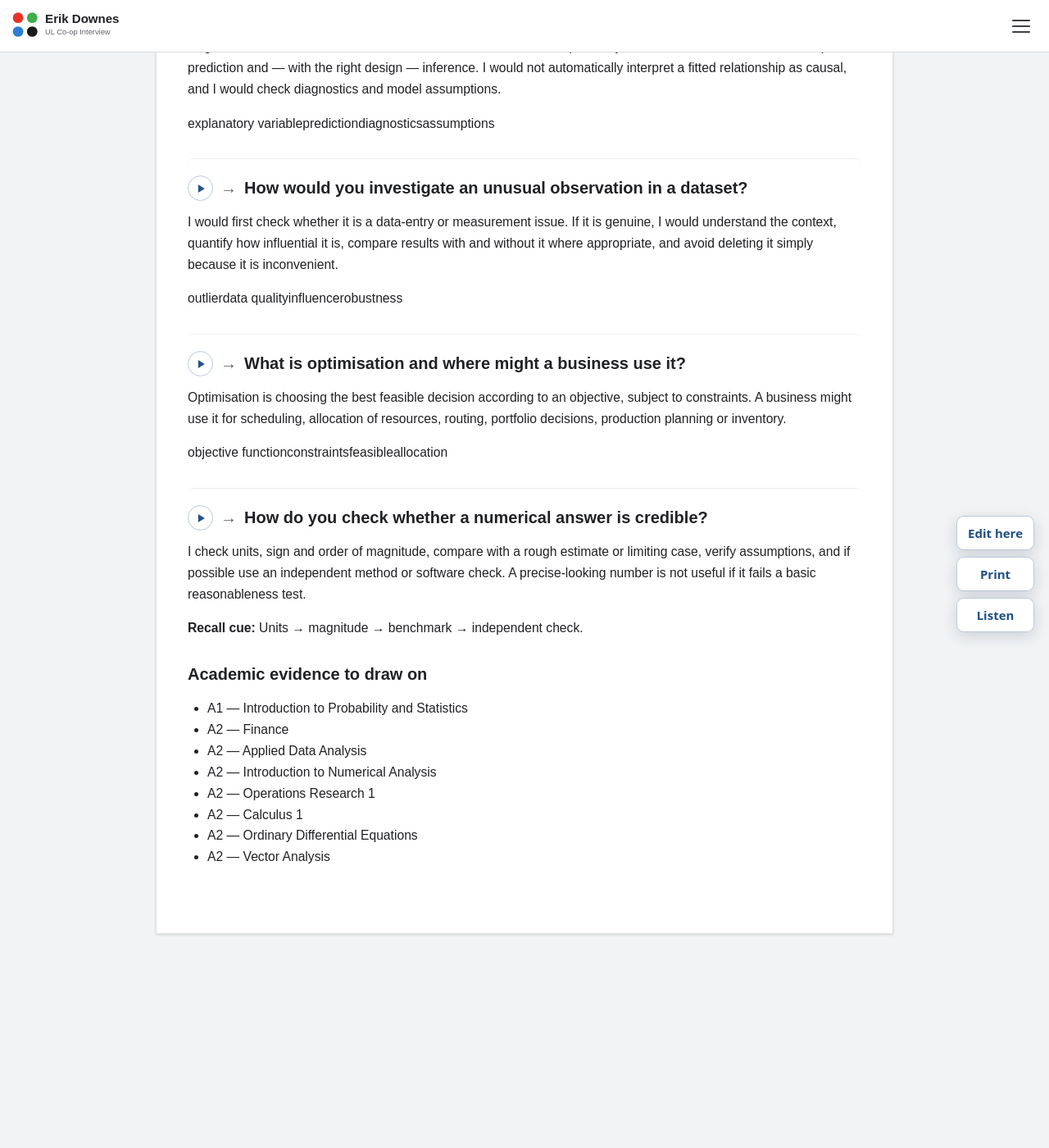
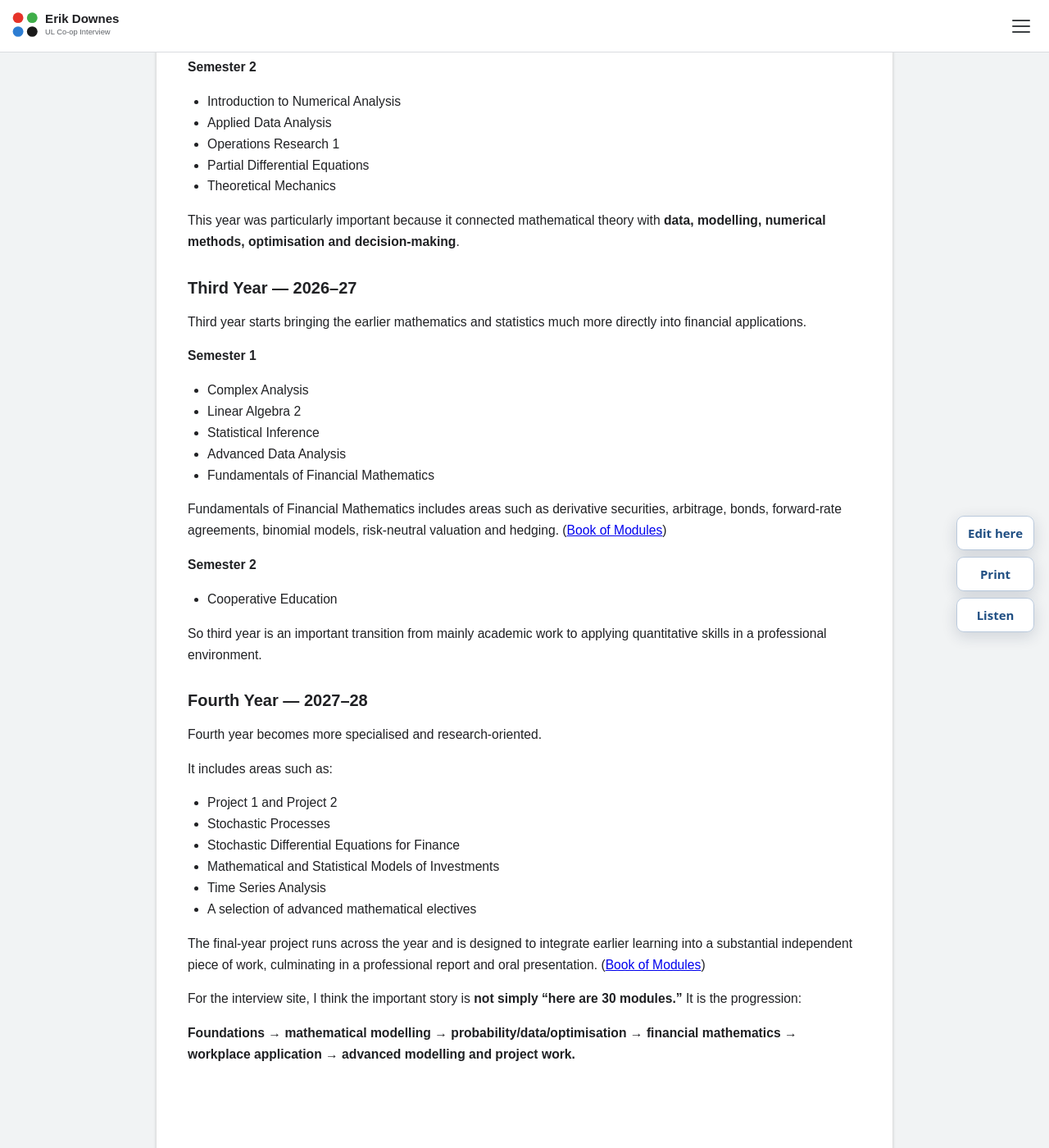
Before and after one commit to ronandownes/coop, a Jekyll site: the page built from financial-maths.md, in a window 1280 px wide and 1400 px high, scrolled down 1247 px. Shown: the whole window at 82% size. Built offline with Jekyll 4.4.1, drawn with Linux system fonts in a browser that asks for light colours; before the commit the page ends 2458 px from its top, so only the background shows below that; some of the changed text lies outside the part shown.

Commit message:
Update financial-maths.md (via Pages CMS)

```diff
--- a/financial-maths.md
+++ b/financial-maths.md
@@ -2,11 +2,110 @@
 layout: doc
 handle: MP
 title: Modules and Project Work
-nav_order: 50
+nav_order: 60
 eyebrow: Module
 intro: Use concise explanations. Show that you can calculate, interpret,
   challenge assumptions and communicate the result.
 ---
+
+
+# Financial Mathematics — Course Overview
+
+## Key Line
+
+The course has progressed from **core mathematics, computing and accounting**, through **probability, differential equations, data analysis and optimisation**, and is now moving into **financial mathematics, statistical modelling and professional application through co-op**.
+
+## First Year — 2024–25
+
+First year built the foundations across mathematics, computing and finance.
+
+**Semester 1**
+
+- Financial Accounting
+- Computer Software 1
+- Calculus 1
+- Mathematical Laboratory
+- Linear Algebra 1
+
+**Semester 2**
+
+- Accounting for Financial Decision Making
+- Computer Software 2
+- Calculus 2
+- Further Linear Algebra
+- Introduction to Probability and Statistics
+
+The emphasis was on developing the basic mathematical toolkit while also introducing programming, probability and the financial context in which the mathematics can be applied.
+
+## Second Year — 2025–26
+
+Second year moved into considerably more advanced applied mathematics, statistics and quantitative analysis.
+
+**Semester 1**
+
+- Finance
+- Probability Models
+- Methods of Linear Analysis
+- Ordinary Differential Equations
+- Vector Analysis
+
+**Semester 2**
+
+- Introduction to Numerical Analysis
+- Applied Data Analysis
+- Operations Research 1
+- Partial Differential Equations
+- Theoretical Mechanics
+
+This year was particularly important because it connected mathematical theory with **data, modelling, numerical methods, optimisation and decision-making**.
+
+## Third Year — 2026–27
+
+Third year starts bringing the earlier mathematics and statistics much more directly into financial applications.
+
+**Semester 1**
+
+- Complex Analysis
+- Linear Algebra 2
+- Statistical Inference
+- Advanced Data Analysis
+- Fundamentals of Financial Mathematics
+
+Fundamentals of Financial Mathematics includes areas such as derivative securities, arbitrage, bonds, forward-rate agreements, binomial models, risk-neutral valuation and hedging. ([Book of Modules](https://bookofmodules.ul.ie/Default.aspx?ModuleCodeParameter=%7CMS4027%7C&utm_source=chatgpt.com "Book of Modules"))
+
+**Semester 2**
+
+- Cooperative Education
+
+So third year is an important transition from mainly academic work to applying quantitative skills in a professional environment.
+
+## Fourth Year — 2027–28
+
+Fourth year becomes more specialised and research-oriented.
+
+It includes areas such as:
+
+- Project 1 and Project 2
+- Stochastic Processes
+- Stochastic Differential Equations for Finance
+- Mathematical and Statistical Models of Investments
+- Time Series Analysis
+- A selection of advanced mathematical electives
+
+The final-year project runs across the year and is designed to integrate earlier learning into a substantial independent piece of work, culminating in a professional report and oral presentation. ([Book of Modules](https://bookofmodules.ul.ie/Default.aspx?ModuleCodeParameter=%7CMS4418%7C&utm_source=chatgpt.com "Book of Modules"))
+
+For the interview site, I think the important story is **not simply “here are 30 modules.”** It is the progression:
+
+**Foundations → mathematical modelling → probability/data/optimisation → financial mathematics → workplace application → advanced modelling and project work.**
+
+
+
+&nbsp;
+
+&nbsp;
+
+&nbsp;
+
 ## Expected value | How would you explain expected value?
 
 Expected value is the long-run average outcome of a random process, calculated by weighting each possible outcome by its probability. It is useful for comparing uncertain choices, but it does not tell us how variable the outcomes are, so I would usually consider risk or dispersion as well.
```
